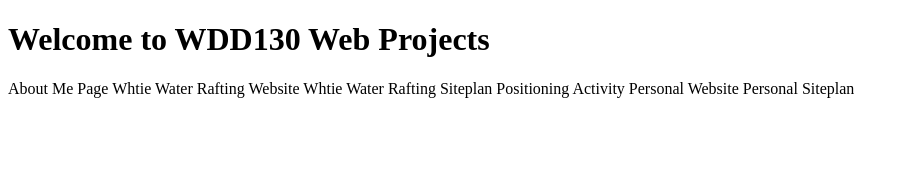
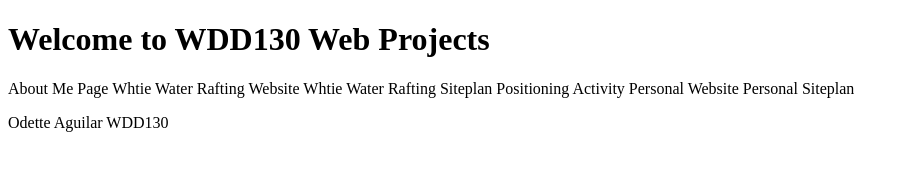
Before and after one commit to OL34/wdd130, a plain HTML site: page index.html in a window 1280 px wide. Shown: the whole page, without its empty margins (0-909 px from the left). Drawn offline with Linux system fonts and the light colour scheme.

Commit message:
added paragraph

```diff
--- a/index.html
+++ b/index.html
@@ -16,5 +16,6 @@
         <a her="#">Personal Website</a>
         <a herf="#">Personal Siteplan</a>
     </nav>
+    <p> Odette Aguilar WDD130</p>
 </body>
 </html>
```
